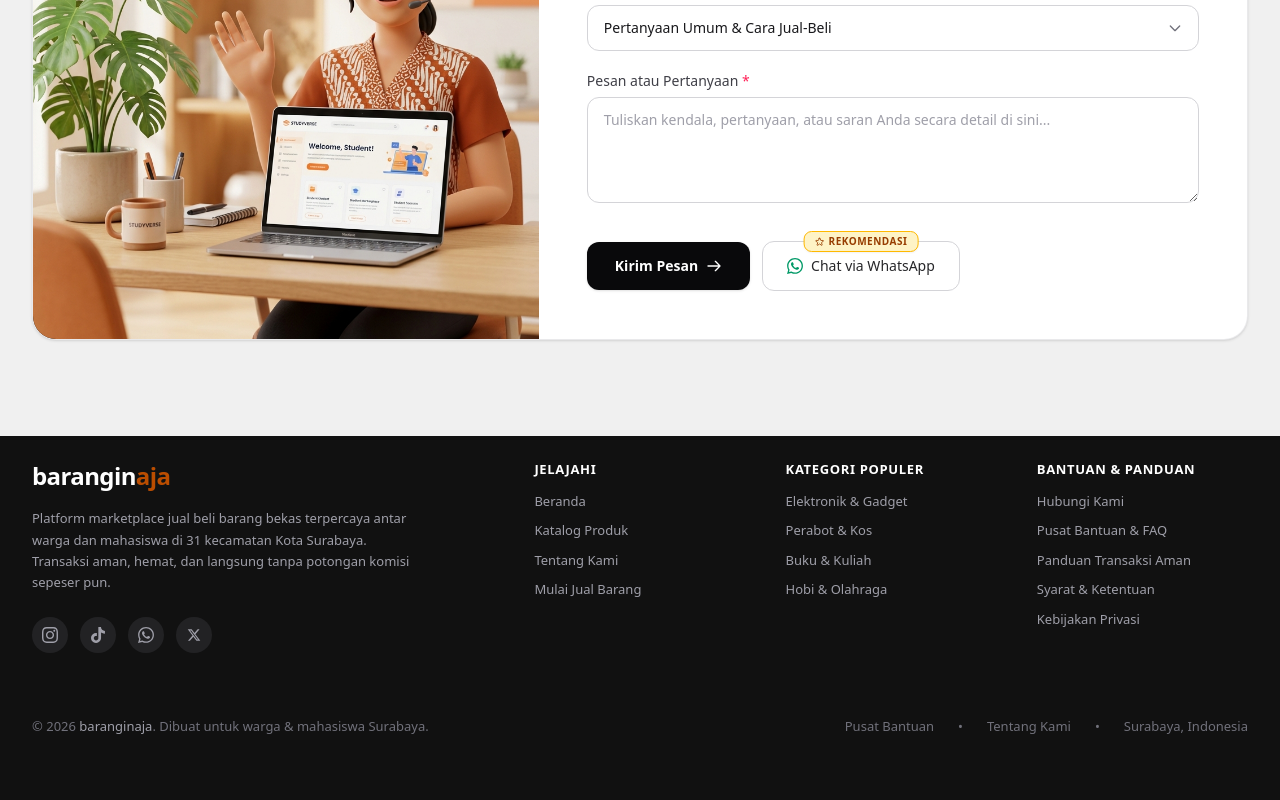
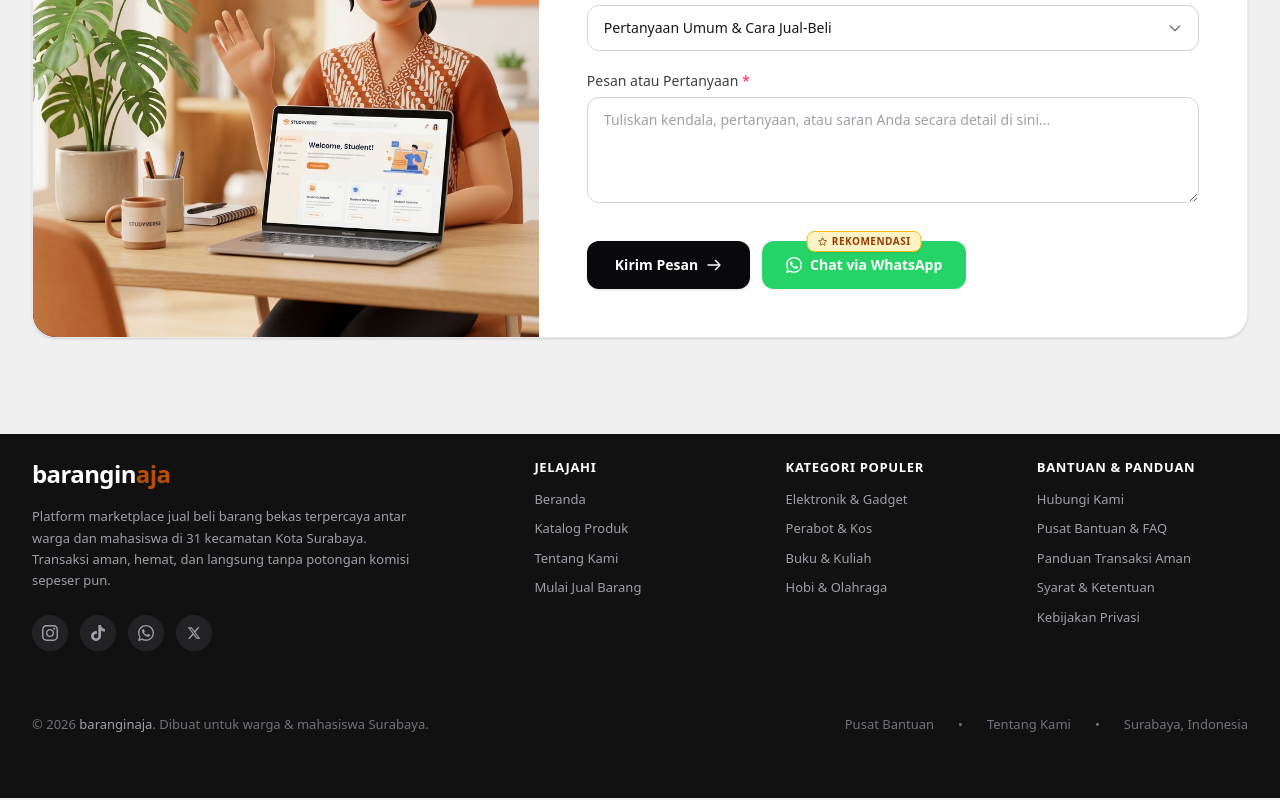
Before and after one commit to alvin23-mj/baranginaja, a Next.js app: page / in a window 1280 px wide. Shown: the part 3164-3964 px from the top of the page. Built offline with nearby package versions, Linux system fonts and the light colour scheme; no server answers; the database is empty; a web font is replaced by a local one.

Commit message:
style: ubah tombol WhatsApp menjadi warna hijau dengan teks putih dan badge rekomendasi kuning muda

```diff
--- a/components/contact-section.tsx
+++ b/components/contact-section.tsx
@@ -220,9 +220,9 @@ export function ContactSection() {
                       <button
                         type="button"
                         onClick={handleWhatsAppDirect}
-                        className="w-full sm:w-auto inline-flex items-center justify-center gap-2 rounded-xl border border-zinc-300 bg-white px-6 py-3.5 text-sm font-medium text-zinc-800 transition-all hover:bg-zinc-50 cursor-pointer"
+                        className="w-full sm:w-auto inline-flex items-center justify-center gap-2 rounded-xl bg-[#25D366] hover:bg-[#20bd5a] text-white px-6 py-3.5 text-sm font-semibold shadow-xs transition-all cursor-pointer"
                       >
-                        <svg className="w-4 h-4 text-emerald-600 fill-current" viewBox="0 0 24 24">
+                        <svg className="w-4 h-4 text-white fill-current" viewBox="0 0 24 24">
                           <path d="M.057 24l1.687-6.163c-1.041-1.804-1.588-3.849-1.587-5.946.003-6.556 5.338-11.891 11.893-11.891 3.181.001 6.167 1.24 8.413 3.488 2.245 2.248 3.481 5.236 3.48 8.414-.003 6.557-5.338 11.892-11.893 11.892-1.99-.001-3.951-.5-5.688-1.448l-6.305 1.654zm6.597-3.807c1.676.995 3.276 1.591 5.392 1.592 5.448 0 9.886-4.434 9.889-9.885.002-5.462-4.415-9.89-9.881-9.892-5.452 0-9.887 4.434-9.889 9.884-.001 2.225.651 3.891 1.746 5.634l-.999 3.648 3.742-.981zm11.387-5.464c-.074-.124-.272-.198-.57-.347-.297-.149-1.758-.868-2.031-.967-.272-.099-.47-.149-.669.149-.198.297-.768.967-.941 1.165-.173.198-.347.223-.644.074-.297-.149-1.255-.462-2.39-1.475-.883-.788-1.48-1.761-1.653-2.059-.173-.297-.018-.458.13-.606.134-.133.297-.347.446-.521.151-.172.2-.296.3-.495.099-.198.05-.372-.025-.521-.075-.148-.669-1.611-.916-2.206-.242-.579-.487-.501-.669-.51l-.57-.01c-.198 0-.52.074-.792.372s-1.04 1.016-1.04 2.479 1.065 2.876 1.213 3.074c.149.198 2.095 3.2 5.076 4.487.709.306 1.263.489 1.694.626.712.226 1.36.194 1.872.118.571-.085 1.758-.719 2.006-1.413.248-.695.248-1.29.173-1.414z" />
                         </svg>
                         <span>Chat via WhatsApp</span>
```
